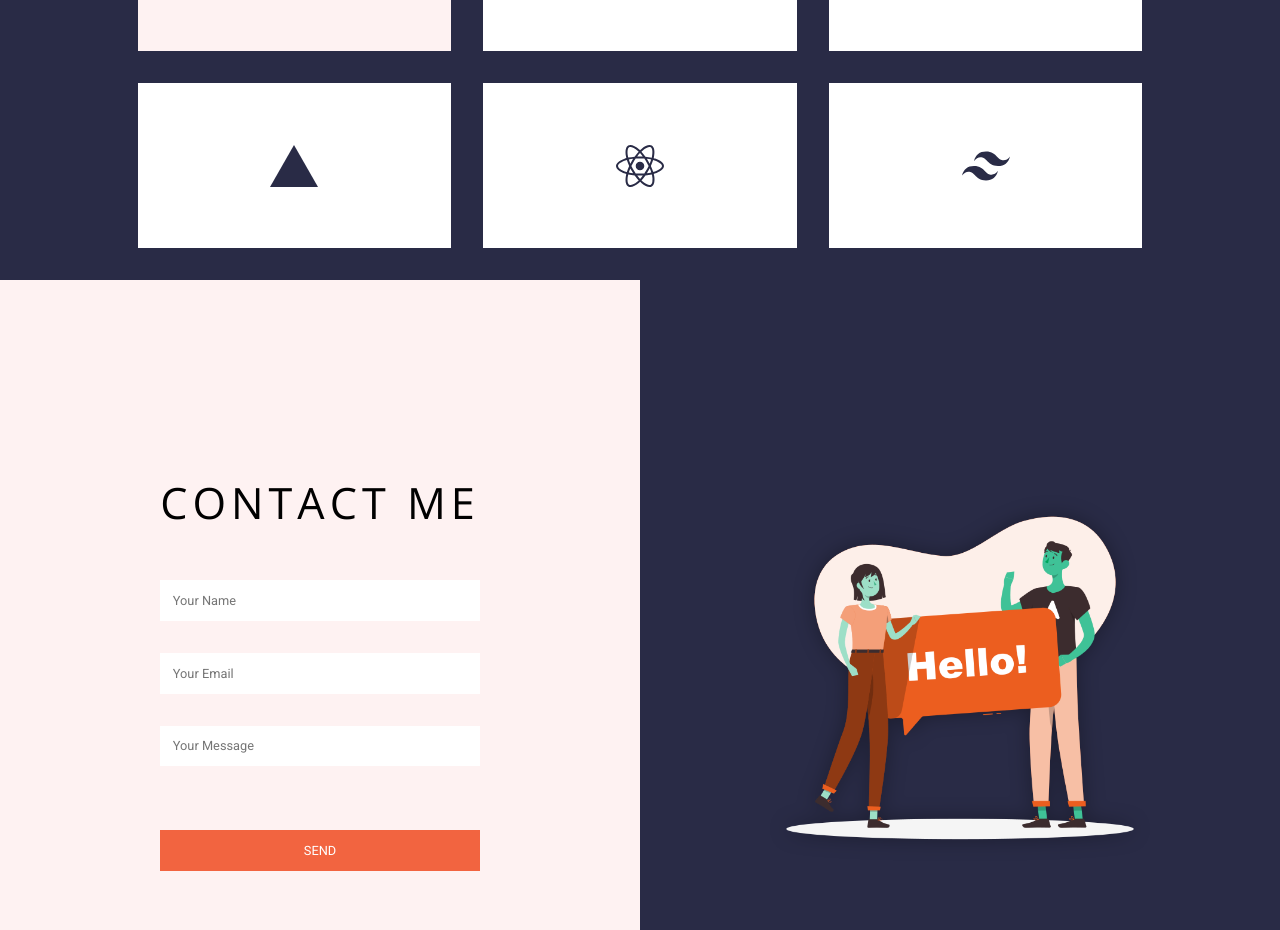
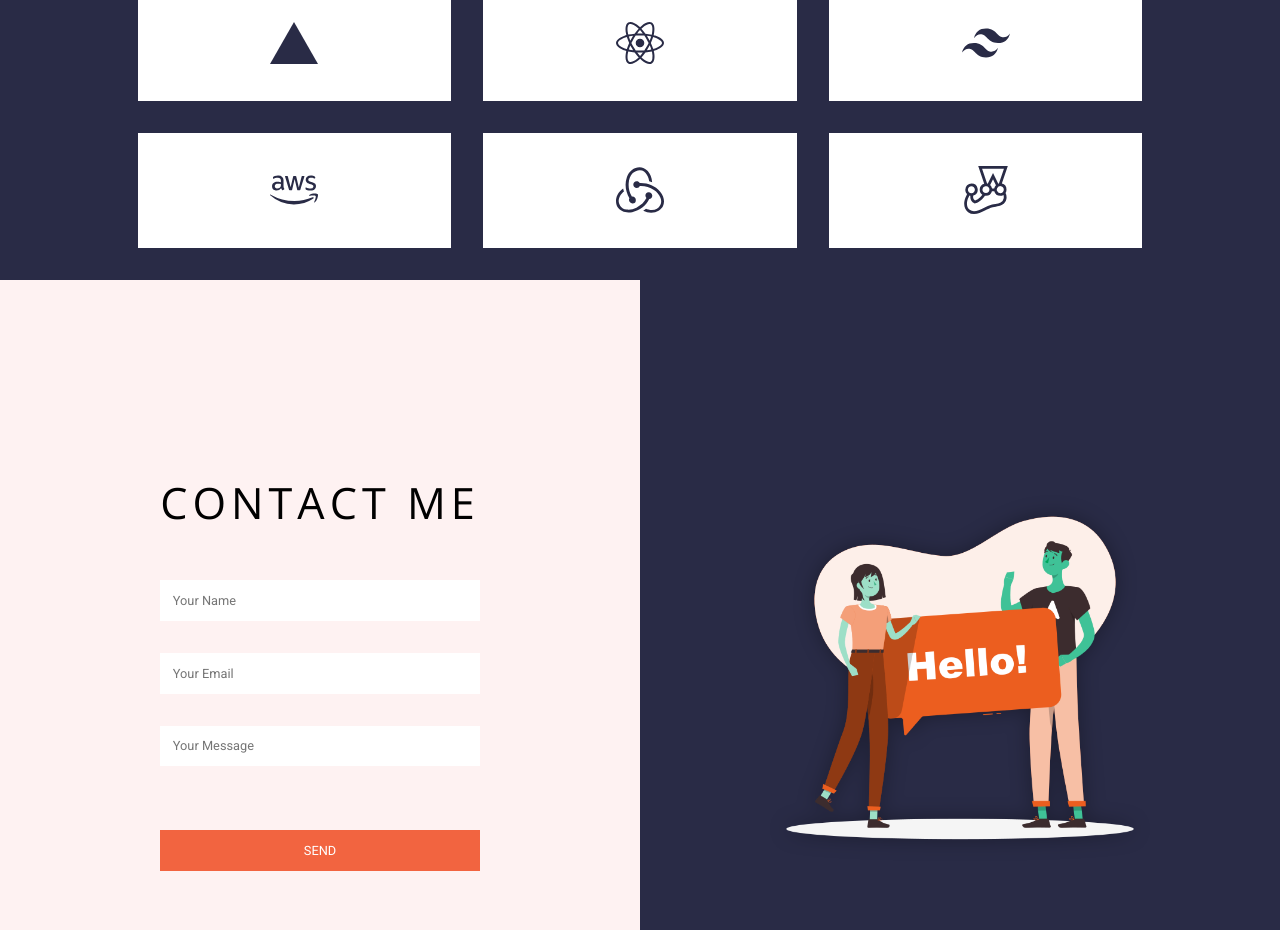
Before and after one commit to SRINIDHI-VS/Srinidhi-s_Portfolio, a React (Create React App) app: page / in a window 1280 px wide. Shown: the part 3100-4030 px from the top of the page. Built offline with nearby package versions, Linux system fonts and the light colour scheme.

Commit message:
Added new skills

```diff
--- a/src/components/Home.jsx
+++ b/src/components/Home.jsx
@@ -49,7 +49,7 @@ const Home = ({ ratio }) => {
               options={{
                 strings: [
                   "Front End Developer",
-                  "Front End Enginner",
+                  "Front End Engineer",
                   "Full Stack Developer",
                   "Javascript Developer",
                   "ReactJs Developer",
@@ -61,7 +61,7 @@ const Home = ({ ratio }) => {
               }}
             />
             <div>
-              <a href="SRINIDHI_Resume.pdf" download="Srinidhi's_Resume">Get Resume</a>
+              <a href="SRINIDHI_Resume.pdf" download="Srinidhi's_Resume_2024">Get Resume</a>
               <a href="#work">
                 Projects
                 <BsArrowUpRight />
--- a/src/components/Services.jsx
+++ b/src/components/Services.jsx
@@ -1,8 +1,8 @@
 import React from "react";
 import { motion } from "framer-motion";
-import { FaReact, FaHtml5, FaCss3, FaGithub } from "react-icons/fa";
+import { FaReact, FaHtml5, FaCss3, FaGithub, FaAws } from "react-icons/fa";
 import { IoLogoJavascript } from "react-icons/io";
-import { SiVercel, SiTailwindcss } from "react-icons/si";
+import { SiVercel, SiTailwindcss, SiRedux, SiJest } from "react-icons/si";
 
 const Services = () => {
   const animations = {
@@ -99,6 +99,30 @@ const Services = () => {
         >
           <SiTailwindcss />
         </motion.div>
+        <motion.div
+          className="serviceBox3"
+          whileInView={animations.whileInView}
+          initial={animations.four}
+        >
+          <FaAws />
+        </motion.div>
+        <motion.div
+          className="serviceBox3"
+          whileInView={animations.whileInView}
+          initial={animations.four}
+        >
+          <SiRedux />
+        </motion.div>
+        <motion.div
+          className="serviceBox3"
+          whileInView={animations.whileInView}
+          initial={animations.twoAndThree}
+          transition={{
+            delay: 0.2,
+          }}
+        >
+          <SiJest />
+        </motion.div>
       </section>
     </div>
   );
```
